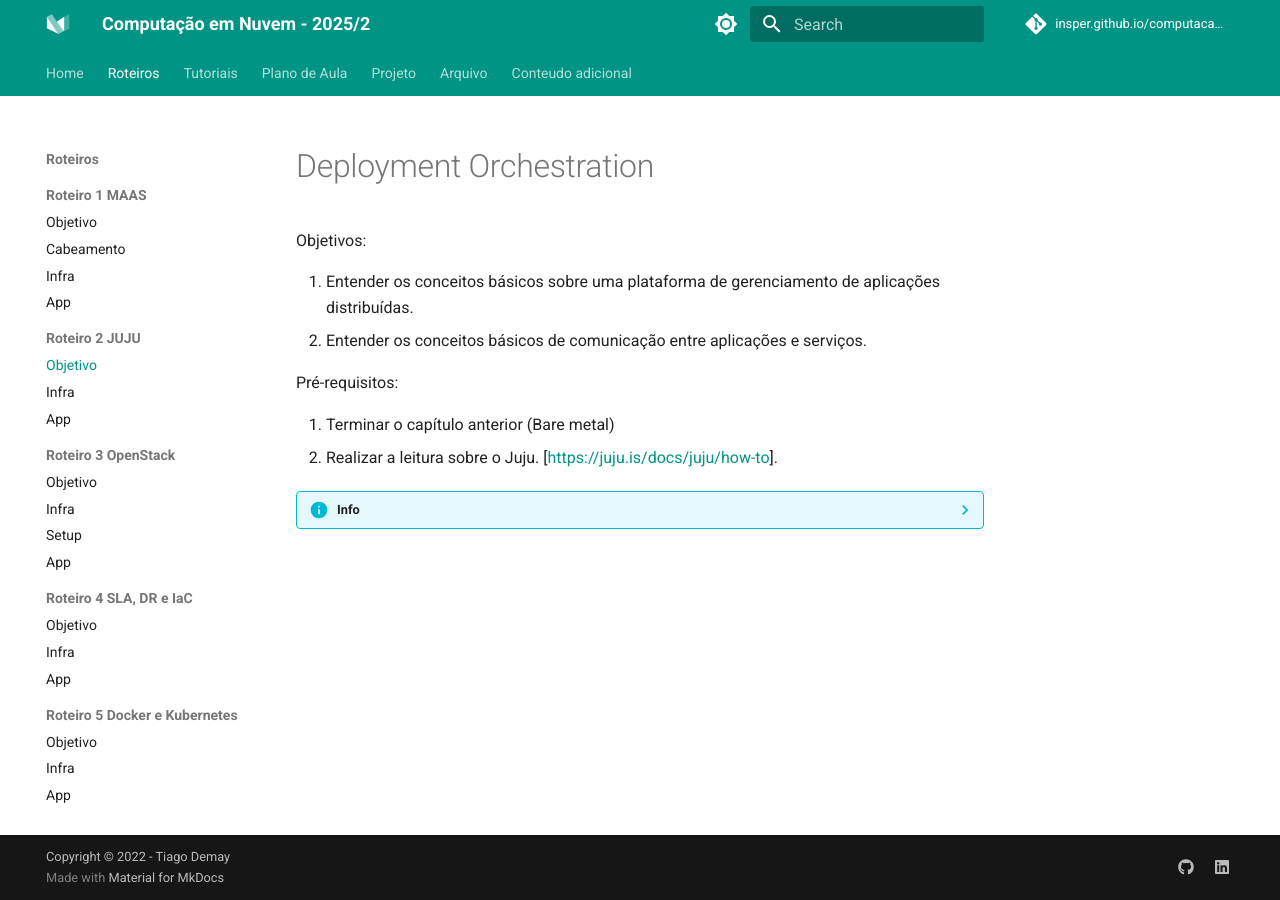
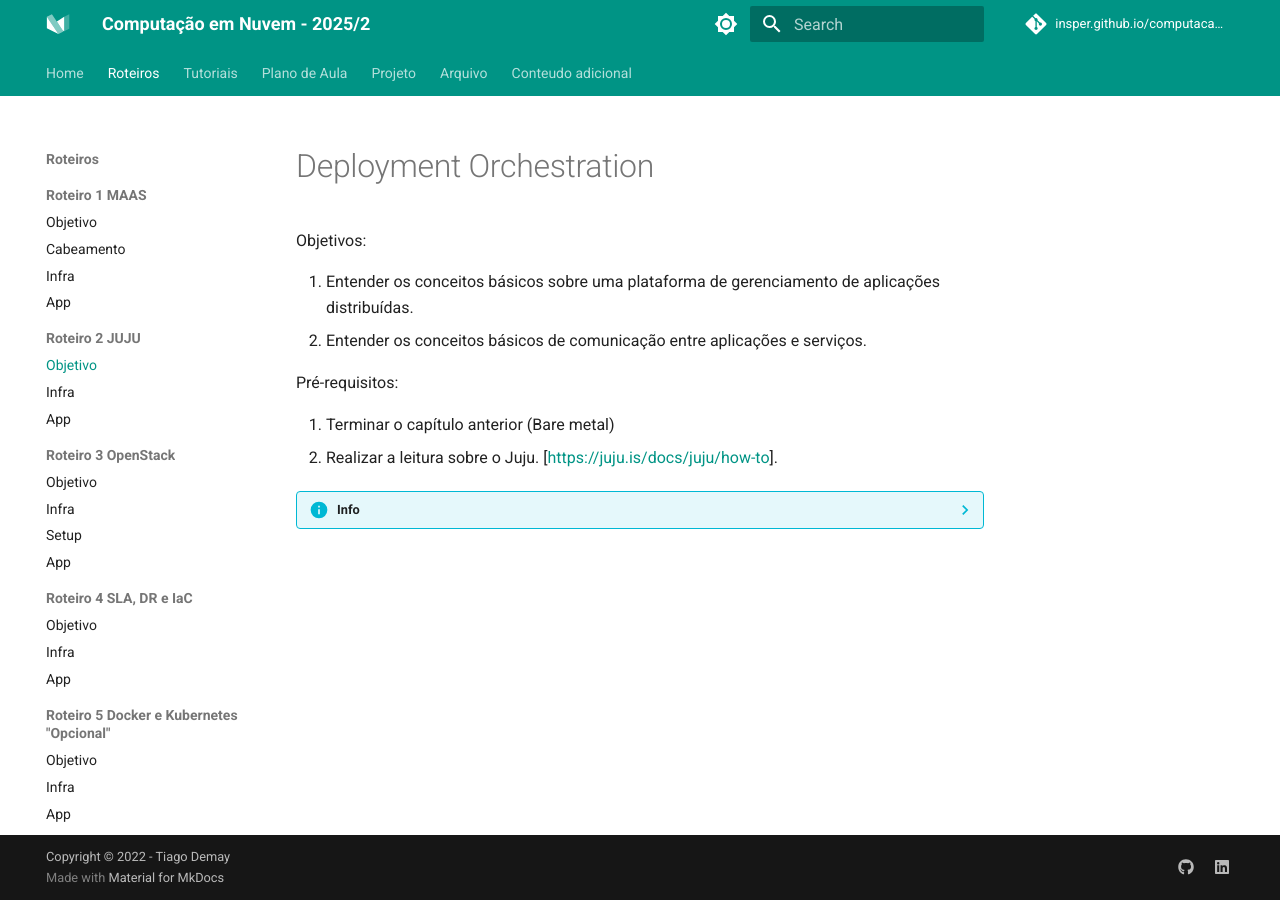
Before and after one commit to Insper/computacao-nuvem, an MkDocs documentation site: the page built from docs/roteiros/2.objetivo.md, in a window 1280 px wide. Built offline with MkDocs 1.6.1 and Material for MkDocs 9.7.7, drawn with Linux system fonts in a browser that asks for light colours; nearby versions of some CDN libraries; comment, search, counter and statistics services are not loaded.

Commit message:
update mkdocs

```diff
--- a/mkdocs.yml
+++ b/mkdocs.yml
@@ -219,7 +219,7 @@ nav:
       - Objetivo: roteiros/4.objetivo.md
       - Infra: roteiros/4.infra.md
       - App: roteiros/4.app.md
-    - Roteiro 5 Docker e Kubernetes:
+    - Roteiro 5 Docker e Kubernetes "Opcional":
       - Objetivo: roteiros/5.objetivo.md
       - Infra: roteiros/5.infra.md
       - App: roteiros/5.app.md
```
